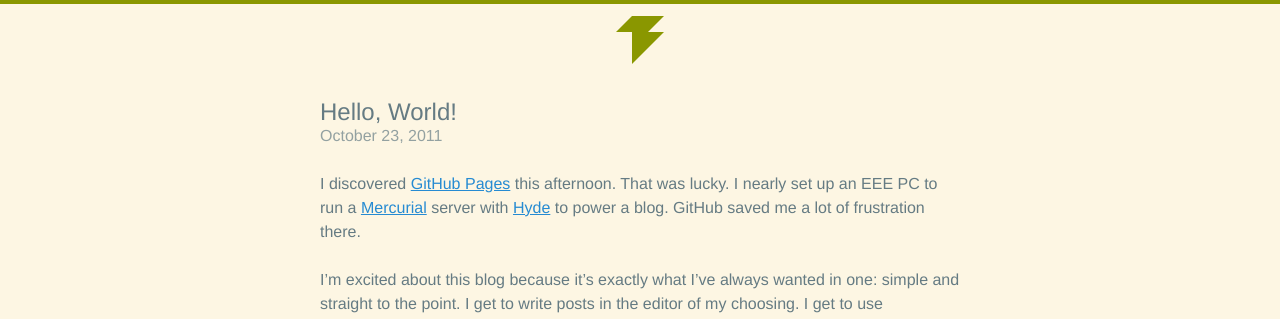
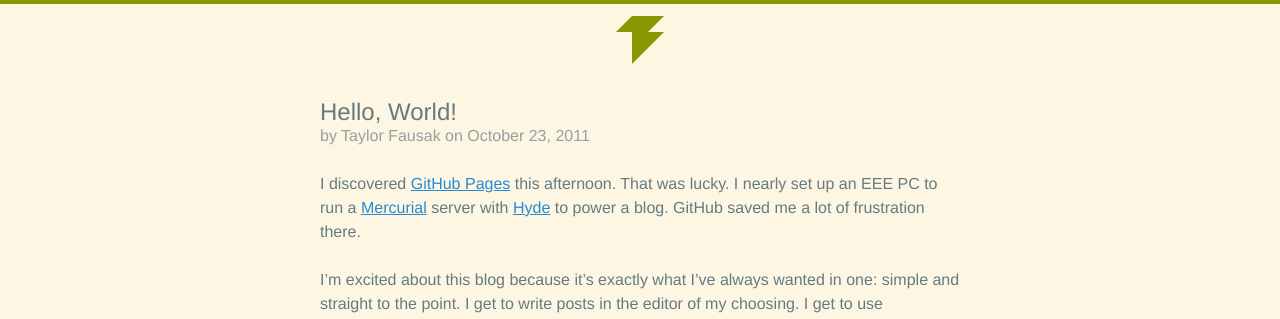
Before and after one commit to tfausak/tfausak.github.io, a Jekyll site: the page built from _posts/2011-10-23-hello-world.md, in a window 1280 px wide. Shown: the top 319 px of the page. Built offline with Jekyll 4.4.1, drawn with Linux system fonts in a browser that asks for light colours.

Commit message:
Make author link visible.
Sure, it's a little redundant to have "by Taylor Fausak" on every
page, but there's no harm in it. Plus it makes a little sense now
that the header is just a logo.

```diff
--- a/_layouts/post.html
+++ b/_layouts/post.html
@@ -4,8 +4,11 @@
 
 <article class="post" itemscope itemtype="http://schema.org/BlogPosting">
     <h1 itemprop="name">{{ page.title }}</h1>
-    <a href="https://plus.google.com/111507914518262812295?rel=author" style="display:none">Taylor Fausak</a>
-    <time class="pubdate" datetime="{{ page.date | date:'%Y-%m-%d' }}" itemprop="datePublished" pubdate>{{ page.date | date:'%B %d, %Y' }}</time>
+
+    <p class="meta">
+        by <a href="https://plus.google.com/111507914518262812295?rel=author">Taylor Fausak</a>
+        on <time datetime="{{ page.date | date:'%Y-%m-%d' }}" itemprop="datePublished" pubdate>{{ page.date | date:'%B %d, %Y' }}</time>
+    </p>
 
     <div itemprop="articleBody">
         {{ content }}
--- a/static/styles/main.css
+++ b/static/styles/main.css
@@ -164,8 +164,12 @@
 .posts a {
     text-decoration: none;
 }
-.pubdate {
+.meta {
     color: #93a1a1;
     display: block;
     margin-top: -1.5em;
 }
+.meta a {
+    color: inherit;
+    text-decoration: none;
+}
```
Also changed, not shown: static/styles/all.css.
